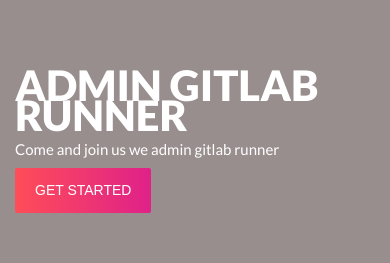
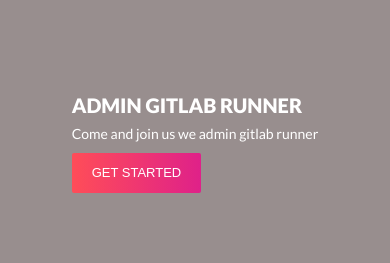
Before and after one commit to ono5/gitlabrunner-admin, a React (Create React App) app: page / in a window 390 px wide. Shown: the part 281-544 px from the top of the page. Built offline with nearby package versions, Linux system fonts and the light colour scheme.

Commit message:
make header responsive

```diff
--- a/src/scss/abstracts/_buttons.scss
+++ b/src/scss/abstracts/_buttons.scss
@@ -2,6 +2,9 @@
 
 .btn-default {
   @include button($main1, $main2, $white, 4.5rem, 1.4rem, 0.2rem, 0, 2rem);
+  @include responsive(xsmall) {
+    @include button($main1, $main2, $white, 4rem, 1.3rem, 0.2rem, 0, 2rem);
+  }
 }
 
 .btn-dark {
--- a/src/scss/components/_header.scss
+++ b/src/scss/components/_header.scss
@@ -1,4 +1,4 @@
-@use "../abstracts";
+@use "../abstracts/" as *;
 
 .header {
   width: 100%;
@@ -6,7 +6,7 @@
   position: relative;
   clip-path: polygon(50% 0%, 100% 0, 100% 90%, 0 100%, 0 100%, 0% 60%, 0 0);
   &__logo {
-    @include abstracts.position(absolute, 3rem, 0, null, null, null, null);
+    @include position(absolute, 3rem, 0, null, null, null, null);
     z-index: 1;
     img {
       width: 15rem;
@@ -31,35 +31,49 @@
       height: 100%;
       object-fit: cover;
     }
-    @include abstracts.position(absolute, 0, 0, null, null, 100%, 100%);
+    @include position(absolute, 0, 0, null, null, 100%, 100%);
     overflow: hidden;
   }
 
   &__contents {
-    @include abstracts.position(absolute, 0, 0, null, null, 100%, 100%);
+    @include position(absolute, 0, 0, null, null, 100%, 100%);
     background-color: rgba(0, 0, 0, 0.4);
 
     &__text {
-      @include abstracts.align(flex, center, center, 100vh);
+      @include align(flex, center, center, 100vh);
 
       &__child {
         &__h1 {
-          color: abstracts.$white;
+          color: $white;
           text-transform: uppercase;
           font-weight: 900;
           font-size: 4.2rem;
           line-height: 3rem;
-          @include abstracts.animation(heading, 1s, ease-in, -8rem, 0);
+          @include animation(heading, 1s, ease-in, -8rem, 0);
+          @include responsive(medium) {
+            font-size: 4rem;
+          }
+          @include responsive(small) {
+            font-size: 3rem;
+          }
+          @include responsive(xsmall) {
+            font-size: 2rem;
+          }
         }
         &__p {
           margin-top: 1rem;
-          color: abstracts.$white;
+          color: $white;
           font-size: 1.5rem;
-          @include abstracts.animation(subHeading, 1s, ease-out, -10rem, 0);
+          @include animation(subHeading, 1s, ease-out, -10rem, 0);
+          @include responsive(small) {
+            margin-top: 0.5rem;
+            font-size: 1.4rem;
+            line-height: 1.8rem;
+          }
         }
         &__link {
           margin-top: 1rem;
-          @include abstracts.animation(headerButton, 1s, ease-out, 8rem, 0);
+          @include animation(headerButton, 1s, ease-out, 8rem, 0);
         }
       }
     }
```
Also changed, not shown: src/main.css.
